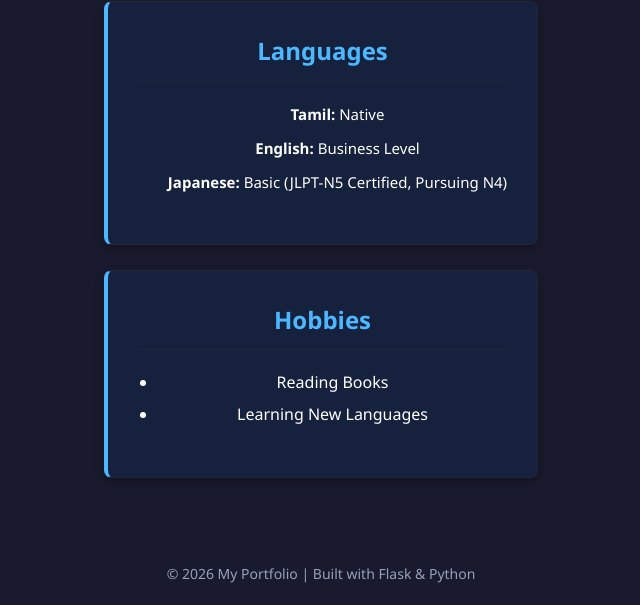
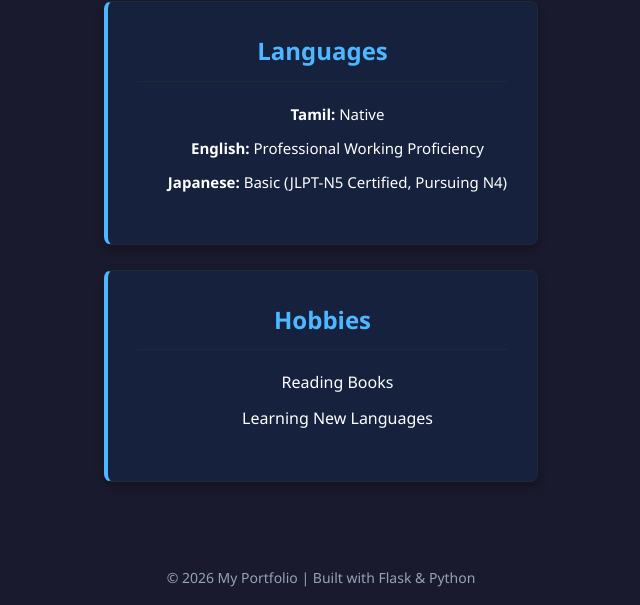
Before and after one commit to akashuchiha442-a11y/portfolio-flask, a Flask app: page /about in a window 1280 px wide. Shown: the part 1013-1618 px from the top of the page, without its empty margins (319-959 px from the left). Before the commit the page ends 1596 px from the top, so only its background shows below. Run offline with Flask 3, Linux system fonts and the light colour scheme.

Commit message:
Improved hobbies layout and ordered languages by proficiency

```diff
--- a/static/style.css
+++ b/static/style.css
@@ -1036,3 +1036,21 @@ body {
 html {
     scroll-behavior: smooth;
 }
+.hobby-tags span {
+    display: inline-block;
+    background: #1e293b;
+    border: 1px solid #00f0ff;
+    padding: 6px 12px;
+    border-radius: 20px;
+    margin: 5px;
+    font-size: 0.9rem;
+    color: #00f0ff;
+}
+.hobby-list{
+  list-style: none;
+  padding: 0;
+}
+.hobby-list li{
+  margin-bottom: 10px;
+  padding-left: 10px;
+}
--- a/templates/about.html
+++ b/templates/about.html
@@ -37,13 +37,13 @@
         <h2><i class="fas fa-language"></i> Languages</h2>
         <ul class="language-list">
             <li><strong>Tamil:</strong> Native</li>
-            <li><strong>English:</strong> Business Level</li>
+            <li><strong>English:</strong> Professional Working Proficiency</li>
             <li><strong>Japanese:</strong> Basic (JLPT-N5 Certified, Pursuing N4)</li>
         </ul>
     </div>
     <div class="about-card">
         <h2>Hobbies</h2>
-        <ul>
+        <ul class="hobby-list">
             <li>Reading Books</li>
             <li>Learning New Languages</li>
         </ul>
```
